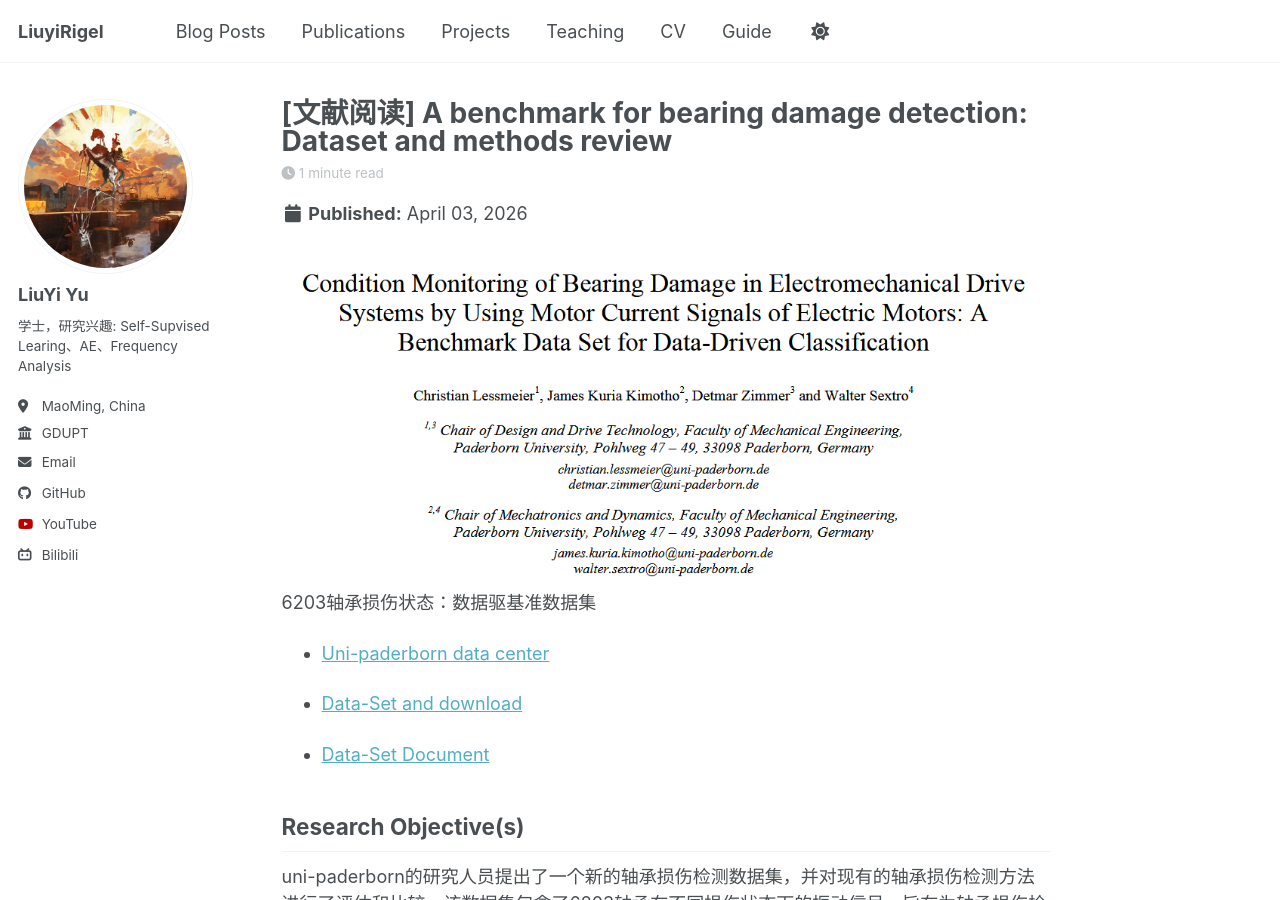
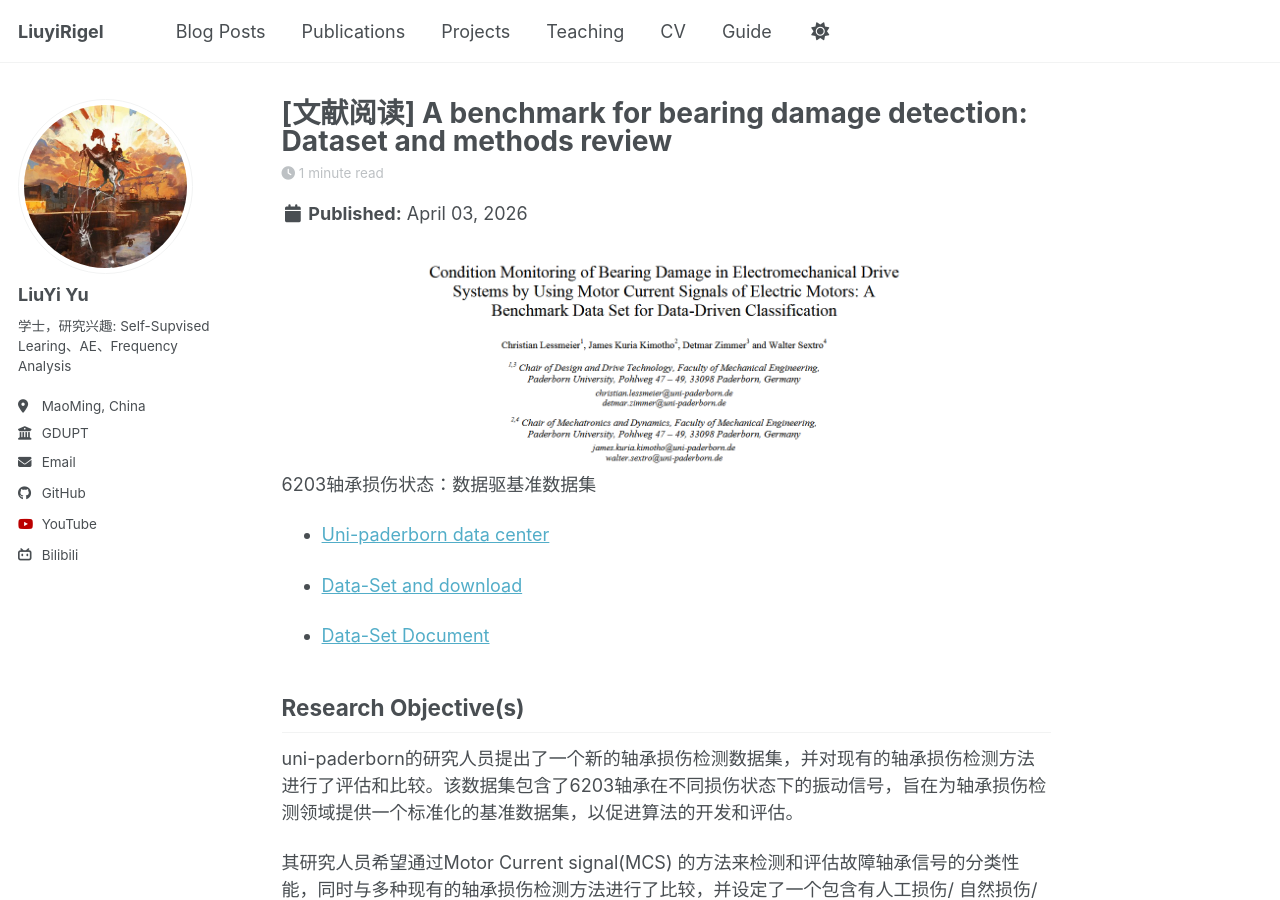
Before and after one commit to LiuyiRigel/LiuyiRigel.github.io, a Jekyll site: the page built from _posts/2026-04-03-Paper-note-4.md, in a window 1280 px wide and 900 px high. Built offline with Jekyll 4.4.1, drawn with Linux system fonts in a browser that asks for light colours; a script bundle is joined from its source files by our own code; library files that are not in the unit come from our copies.

Commit message:
modified:   _posts/2026-04-03-Paper-note-4.md

```diff
--- a/_posts/2026-04-03-Paper-note-4.md
+++ b/_posts/2026-04-03-Paper-note-4.md
@@ -13,7 +13,7 @@
 ---
 
 <div align="center">
-    <img src="/images/paper_images/{96809E6E-2505-49A2-8FE9-D2DA86A8B64C}.png" width="100%" alt="img">
+    <img src="/images/paper_images/{96809E6E-2505-49A2-8FE9-D2DA86A8B64C}.png" width="65%" alt="img">
 </div>
 
 6203轴承损伤状态：数据驱基准数据集
```
